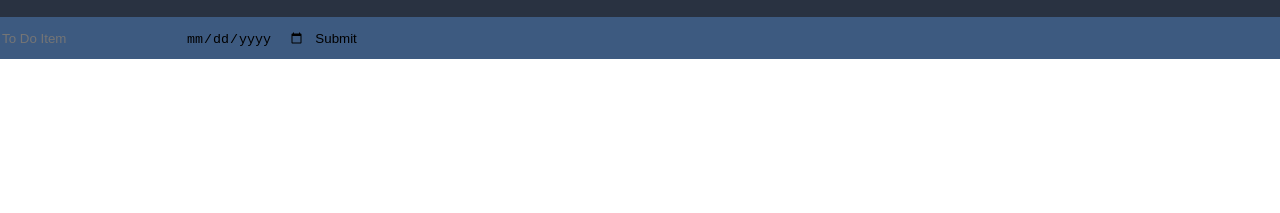
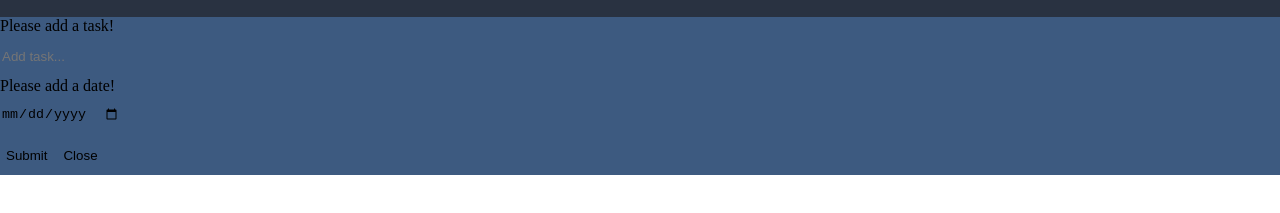
Before and after one commit to SheldonAldridge/To_Do_App_-Vanilla-, a plain HTML site: page index.html in a window 1280 px wide. Shown: the part 147-360 px from the top of the page. Drawn offline with Linux system fonts and the light colour scheme.

Commit message:
No-input
Created div that will add no input error message on task and date input

```diff
--- a/index.html
+++ b/index.html
@@ -14,7 +14,6 @@
 <body>
 
     <header>
-
         <div id="nav-container">
 
             <div id="burger-menu">
@@ -23,20 +22,29 @@
 
             <nav class="navbar">
                 <ul>
-                    <li class="list-item"><img src="./resources/icons/add button.png" alt="Add task button"><span>Add task</span></li>
+                    <li class="list-item" id="add-task"><img src="./resources/icons/add button.png" alt="Add task button"><span>Add task</span></li>
                     <li class="list-item"><img src="./resources/icons/dashboard.png" alt="dashboard button"><span>Dashboard</span></li>
+                    <li class="list-item"><img src="./resources/icons/Tasks.png" alt="Task button"><span>Current Tasks</span></li>
+                    <li class="list-item"><img src="./resources/icons/completed-task.png" alt="Completed-Task button"><span>Completed Tasks</span></li>
                 </ul>
             </nav>
         </div>
-
     </header>
 
     <section>
 
         <form id="modal">
-            <input type="text" id="task" name = "task" placeholder="To Do Item">
-            <input type="date" id = "date">
-            <input type="submit" id = "submit">
+
+            <div class="no-task-input">Please add a task!</div>
+            <input type="text" id="task" name = "task" placeholder="Add task...">
+
+            <div class="no-date-input">Please add a date!</div>
+            <input type="date" id = "date" placeholder="Choose due date..">
+
+            <div class="flex">
+                <input type="submit" id = "submit" >
+                <input type="submit" id = "close" value="Close">
+            </div>
         </form>
 
     </section>
```
